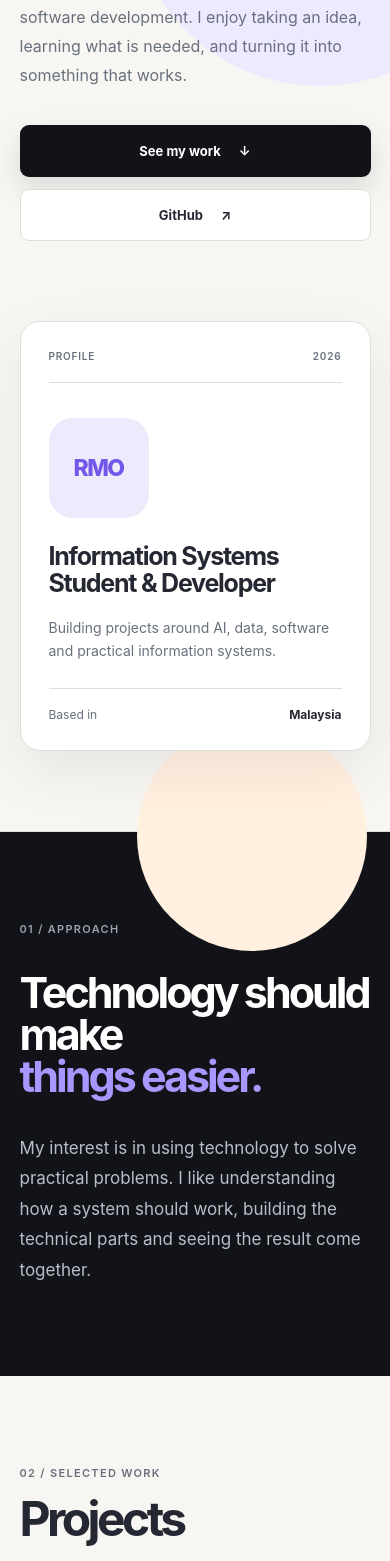
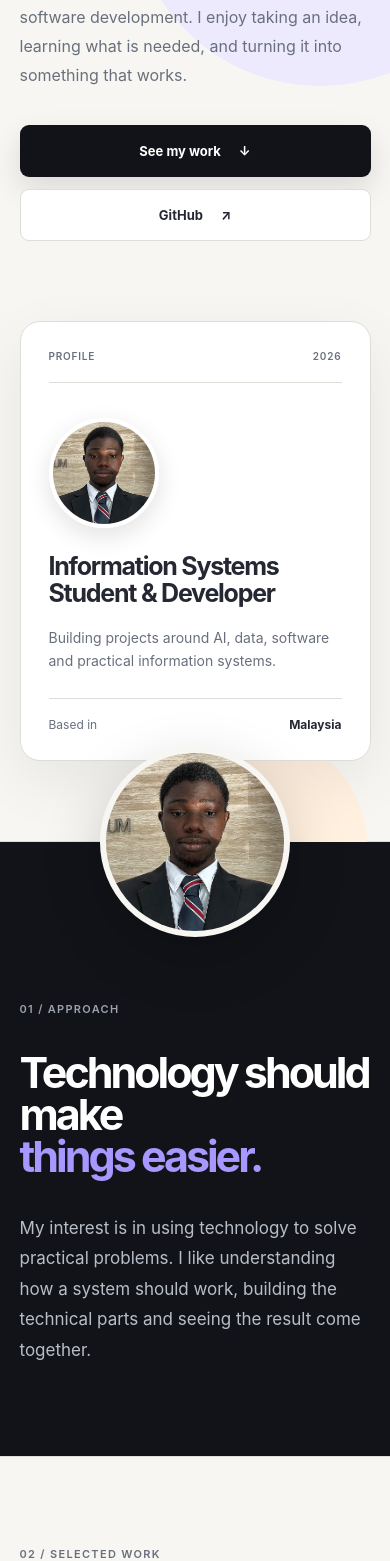
Before and after one commit to Mubbyraj/mubarak-portfolio, a React (Vite) app: page / in a window 390 px wide. Shown: the part 436-1997 px from the top of the page. Built offline with nearby package versions, Linux system fonts and the light colour scheme.

Commit message:
refine portfolio UI and add profile image

```diff
--- a/src/App.css
+++ b/src/App.css
@@ -56,9 +56,7 @@ a {
 }
 
 
-/* =====================================================
-   NAVIGATION
-===================================================== */
+/* NAVIGATION */
 
 .navbar {
   height: 82px;
@@ -126,9 +124,7 @@ a {
 }
 
 
-/* =====================================================
-   GENERAL
-===================================================== */
+/* GENERAL */
 
 .section-label {
   font-size: 11px;
@@ -138,9 +134,7 @@ a {
 }
 
 
-/* =====================================================
-   HERO
-===================================================== */
+/* HERO */
 
 .hero {
   min-height: calc(100vh - 82px);
@@ -308,25 +302,29 @@ a {
   letter-spacing: 0.08em;
 }
 
-.profile-initials {
-  width: 100px;
-  height: 100px;
+.profile-photo-small {
+  width: 110px;
+  height: 110px;
 
   margin: 35px 0 25px;
 
-  display: flex;
-  align-items: center;
-  justify-content: center;
+  overflow: hidden;
 
-  border-radius: 24px;
+  border-radius: 50%;
 
-  background: var(--purple-light);
+  border: 4px solid white;
 
-  color: var(--purple);
+  box-shadow: 0 8px 25px rgba(17, 19, 24, 0.12);
+}
 
-  font-size: 23px;
-  font-weight: 800;
-  letter-spacing: -0.07em;
+.profile-photo-small img {
+  width: 100%;
+  height: 100%;
+
+  display: block;
+
+  object-fit: cover;
+  object-position: center;
 }
 
 .hero-profile h2 {
@@ -394,29 +392,64 @@ a {
 }
 
 
-/* =====================================================
-   INTRODUCTION
-===================================================== */
+/* APPROACH */
 
 .introduction {
-  padding: 120px 6vw;
+  padding: 180px 6vw 120px;
 
-  display: grid;
-  grid-template-columns: 200px 1fr;
-
-  gap: 50px;
+  position: relative;
 
   background: var(--black);
 
   color: white;
+
+  border-bottom: 1px solid var(--border);
+}
+
+.introduction-photo {
+  width: 280px;
+  height: 280px;
+
+  position: absolute;
+
+  top: -140px;
+  left: 8%;
+
+  overflow: hidden;
+
+  border-radius: 50%;
+
+  background: #eee;
+
+  border: 6px solid var(--light);
+
+  z-index: 5;
+
+  box-shadow: 0 20px 60px rgba(0, 0, 0, 0.18);
+}
+
+.introduction-photo img {
+  width: 100%;
+  height: 100%;
+
+  display: block;
+
+  object-fit: cover;
+  object-position: center;
 }
 
 .introduction .section-label {
   color: #9ca3af;
+
+  margin-left: 360px;
 }
 
 .introduction-content {
   max-width: 1000px;
+
+  margin-left: 360px;
+
+  margin-top: 50px;
 }
 
 .introduction h2 {
@@ -443,13 +476,12 @@ a {
   color: #b8bec8;
 
   font-size: 17px;
+
   line-height: 1.8;
 }
 
 
-/* =====================================================
-   WORK
-===================================================== */
+/* WORK */
 
 .work {
   padding: 120px 6vw;
@@ -491,7 +523,6 @@ a {
 .project-grid {
   display: grid;
   grid-template-columns: repeat(2, 1fr);
-
   gap: 25px;
 }
 
@@ -511,12 +542,8 @@ a {
 .project-card:hover {
   transform: translateY(-6px);
 
-  box-shadow:
-    0 25px 70px rgba(17, 19, 24, 0.1);
+  box-shadow: 0 25px 70px rgba(17, 19, 24, 0.1);
 }
-
-
-/* PROJECT COLOURED AREA */
 
 .project-cover {
   height: 285px;
@@ -600,9 +627,6 @@ a {
   letter-spacing: 0.1em;
 }
 
-
-/* PROJECT INFORMATION */
-
 .project-details {
   padding: 30px;
 }
@@ -672,9 +696,7 @@ a {
 }
 
 
-/* =====================================================
-   ACADEMIC PROJECTS
-===================================================== */
+/* UNIVERSITY WORK */
 
 .academic {
   padding: 120px 6vw;
@@ -740,9 +762,7 @@ a {
 }
 
 
-/* =====================================================
-   ABOUT
-===================================================== */
+/* ABOUT */
 
 .about {
   padding: 130px 6vw;
@@ -804,9 +824,7 @@ a {
 }
 
 
-/* =====================================================
-   SKILLS
-===================================================== */
+/* SKILLS */
 
 .skills {
   padding: 120px 6vw;
@@ -874,9 +892,7 @@ a {
 }
 
 
-/* =====================================================
-   CONTACT
-===================================================== */
+/* CONTACT */
 
 .contact {
   min-height: 650px;
@@ -1007,9 +1023,7 @@ a {
 }
 
 
-/* =====================================================
-   FOOTER
-===================================================== */
+/* FOOTER */
 
 footer {
   min-height: 75px;
@@ -1034,9 +1048,7 @@ footer strong {
 }
 
 
-/* =====================================================
-   RESPONSIVE
-===================================================== */
+/* RESPONSIVE */
 
 @media (max-width: 950px) {
 
@@ -1134,12 +1146,29 @@ footer strong {
 
 
   .introduction {
-    grid-template-columns: 1fr;
+    padding-top: 160px;
+    padding-bottom: 90px;
+  }
 
-    gap: 35px;
+  .introduction-photo {
+    width: 190px;
+    height: 190px;
 
-    padding-top: 90px;
-    padding-bottom: 90px;
+    top: -95px;
+
+    left: 50%;
+
+    transform: translateX(-50%);
+  }
+
+  .introduction .section-label {
+    margin-left: 0;
+  }
+
+  .introduction-content {
+    margin-left: 0;
+
+    margin-top: 35px;
   }
 
   .introduction h2 {
--- a/src/App.jsx
+++ b/src/App.jsx
@@ -1,4 +1,5 @@
 import "./App.css";
+import profilePhoto from "./assets/profile.jpg";
 
 const featuredProjects = [
   {
@@ -90,8 +91,6 @@ function App() {
   return (
     <div className="portfolio">
 
-      {/* NAVIGATION */}
-
       <header className="navbar">
         <a href="#home" className="name-mark">
           <span>RMO</span>
@@ -107,9 +106,9 @@ function App() {
       </header>
 
 
-      {/* HERO */}
+      <main>
 
-      <main>
+        {/* HERO */}
 
         <section id="home" className="hero">
 
@@ -169,8 +168,11 @@ function App() {
               <span>2026</span>
             </div>
 
-            <div className="profile-initials">
-              RMO
+            <div className="profile-photo-small">
+              <img
+                src={profilePhoto}
+                alt="Raji Mubarak Olohunisola"
+              />
             </div>
 
             <h2>
@@ -196,9 +198,16 @@ function App() {
         </section>
 
 
-        {/* INTRODUCTION */}
+        {/* APPROACH */}
 
         <section className="introduction">
+
+          <div className="introduction-photo">
+            <img
+              src={profilePhoto}
+              alt="Raji Mubarak Olohunisola"
+            />
+          </div>
 
           <div className="section-label">
             01 / APPROACH
@@ -222,7 +231,7 @@ function App() {
         </section>
 
 
-        {/* FEATURED WORK */}
+        {/* WORK */}
 
         <section id="work" className="work">
 
@@ -313,7 +322,7 @@ function App() {
         </section>
 
 
-        {/* ACADEMIC WORK */}
+        {/* UNIVERSITY WORK */}
 
         <section className="academic">
 
@@ -537,8 +546,6 @@ function App() {
       </main>
 
 
-      {/* FOOTER */}
-
       <footer>
 
         <strong>
```
Also changed, not shown: src/assets/profile.jpg (added).
